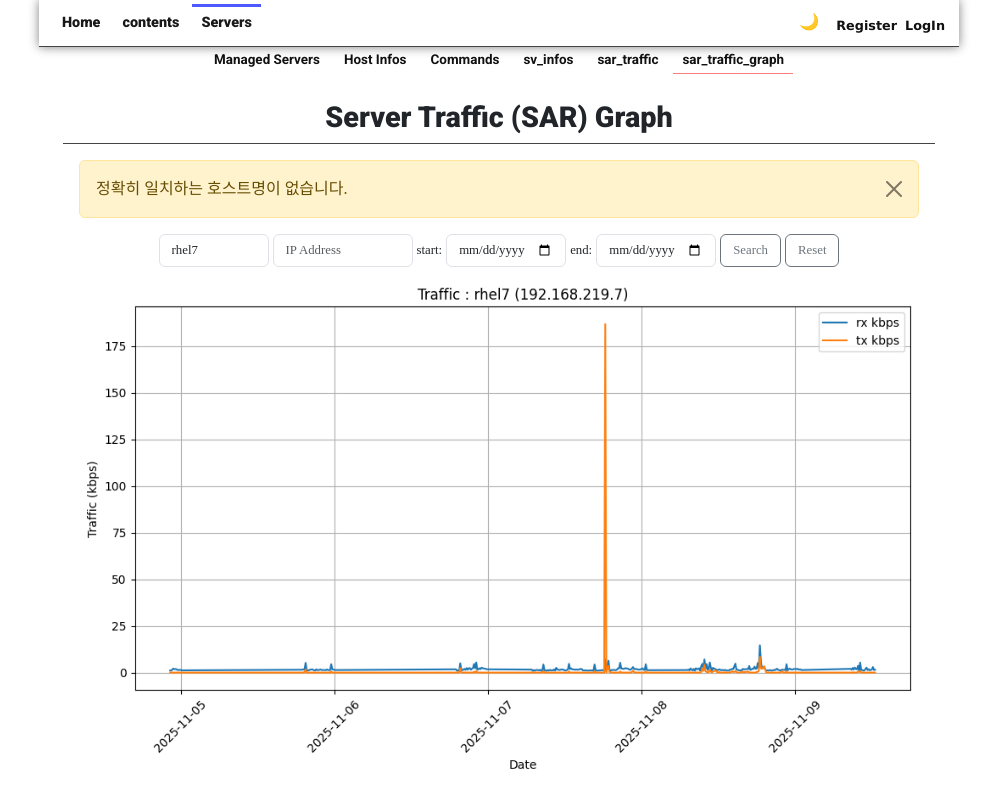
After one commit to slow333/health-check-version-2, a Flask app: page /health/sar_traffic/graph in a window 1280 px wide. The commit adds this page. Shown: the whole page, without its empty margins (141-1138 px from the left). Run offline with Flask 3, Linux system fonts and the light colour scheme; tables that the repository leaves empty hold one stand-in row (values such as "Sample post").

Commit message:
graph done

```diff
--- a/app/routes/sar_traffic_routes.py
+++ b/app/routes/sar_traffic_routes.py
@@ -9,10 +9,11 @@ from ..models.hostinfos import HostInfos
 from ..models.sar_traffic import SarTraffic
 from .pagenation import pagenation
 from .get_data.get_sar_traffic import get_sar_traffic
-import os
+from .get_data.graph_sar_traffic import get_traffic_data, plot_traffic_over_time
 import re
 from sqlalchemy import or_, and_, cast, String # type: ignore
 from datetime import datetime
+import os
 # hostname,IP,Interface,Date Time,rxkB/s,txkB/s
 
 bp = Blueprint("sar_traffic", __name__, url_prefix="/health/sar_traffic")
@@ -113,3 +114,44 @@ def index():
                   start_date=start_date,
                   end_date=end_date
                   )
+
+@bp.route("/graph")
+def graph():
+    hostname = request.args.get('hostname', '')
+    ip_address = request.args.get('ip_address', '')
+    start_date = request.args.get('start_date', '')
+    end_date = request.args.get('end_date', '')
+
+    if not hostname:
+        hostname = "rhel7"
+
+    query = db.session.query(SarTraffic)
+    # ========== Search Logic ==========
+    filters = []
+    if hostname:
+        search_hostname = db.session.query(HostInfos).filter_by(hostname=hostname).first()
+        if not search_hostname:
+            flash("정확히 일치하는 호스트명이 없습니다.", category="warning")
+            return render("health/sar_traffic/graph.html", hostname=hostname, start_date=start_date, end_date=end_date, now=datetime.utcnow)
+        filters.append(SarTraffic.hostname == hostname)
+    if ip_address:
+        filters.append(cast(SarTraffic.ip_address, String).ilike(f'%{ip_address}%'))
+    if start_date:
+        filters.append(SarTraffic.date_time >= start_date)
+    if end_date:
+        filters.append(SarTraffic.date_time <= f'{end_date} 23:59:59')
+
+    query = query.filter(and_(*filters)).order_by(SarTraffic.date_time)
+
+    df = get_traffic_data(query)
+
+    # app/static/img/sar_traffic_graph.png
+    from flask import current_app
+    img_folder = os.path.join(current_app.static_folder, 'img')
+    os.makedirs(img_folder, exist_ok=True)
+    output_path = os.path.join(img_folder, 'sar_traffic_graph.png')
+
+    hostinfo = db.session.query(HostInfos).filter_by(hostname=hostname).first()
+    plot_traffic_over_time(df, output_path, hostname=hostname, ip_address=hostinfo.ip_address)
+
+    return render("health/sar_traffic/graph.html", hostname=hostname, start_date=start_date, end_date=end_date, now=datetime.utcnow)
--- a/app/static/nav-html/_health-nav.html
+++ b/app/static/nav-html/_health-nav.html
@@ -2,6 +2,7 @@
   <li><a class="sub-url" href="/health/servers/">Managed Servers</a></li>
   <li><a class="sub-url" href="/health/hostinfos/">Host Infos</a></li>
   <li><a class="sub-url" href="/health/commands/">Commands</a></li>
-  <a class="sub-url" href="/health/svinfos/">sv_infos</a>
+  <li><a class="sub-url" href="/health/svinfos/">sv_infos</a></li>
   <li><a class="sub-url" href="/health/sar_traffic/">sar_traffic</a></li>
+  <li><a class="sub-url" href="/health/sar_traffic/graph">sar_traffic_graph</a></li>
 </ul>
--- a/app/static/nav_theme.js
+++ b/app/static/nav_theme.js
@@ -8,7 +8,8 @@ async function selectNavItems() {
       if (currLocation == item.getAttribute('href') ){
         item.classList.add('curr-url');
         if(currLocation.split('/')[3]?.length > 0){
-          const parentNode =item.parentElement?.parentElement?.parentElement?.firstElementChild;
+          const parentNode =item.parentElement?.firstElementChild;
+          // const parentNode =item.parentElement?.parentElement?.parentElement?.firstElementChild;
           parentNode.classList.add('curr-url');
         }
       }
--- a/app/templates/_navbar.html
+++ b/app/templates/_navbar.html
@@ -3,7 +3,6 @@
     <button class="navbar-btn" id="home"><a href="/home">Home</a></button>
     <button class="navbar-btn" id="contents"><a href="/contents/">contents</a></button>
     <button class="navbar-btn" id="health"><a href="/health/servers/">Servers</a></button>
-    <button class="navbar-btn" id="sar_traffic"><a href="/health/sar_traffic/generate">sar_traffic</a></button>
 
     {% if current_user.is_authenticated %}
     {% endif %}
--- a/app/templates/base.html
+++ b/app/templates/base.html
@@ -24,6 +24,8 @@
     {% with messages = get_flashed_messages(with_categories=true) %}
       {% if messages %}
         {% for category, message in messages %}
+<!-- Primary 파란색 계열, Secondary 회색 계열, Success 초록색 계열, Danger	빨간색 계열,
+Warning 노란색 계열, Info 하늘색 계열, Light 밝은 회색/흰색, Dark -->
         <div class="alert alert-{{ category }} alert-dismissible fade show m-3" role="alert">
           {{ message }}
           <button type="button" class="btn-close" data-bs-dismiss="alert" aria-label="Close"></button>
--- /dev/null
+++ b/app/templates/health/sar_traffic/graph.html
@@ -0,0 +1,24 @@
+{% extends "base.html" %}
+
+{% block title %}SAR Traffic Graph{% endblock %}
+
+{% block header %}Server Traffic (SAR) Graph{% endblock %}
+
+{% block content %}
+<div class="container mt-3 d-flex flex-column gap-2 align-items-center">
+    <form method="get" action="{{ url_for('sar_traffic.graph') }}" accept-charset="utf-8"
+          class="d-flex justify-content-between align-items-center gap-1 fs-sm">
+      <input type="text" name="hostname" placeholder="hostname"
+         value="{{ hostname }}" class="form-control d-inline-block fs-sm" style="width: 110px;">
+      <input type="text" name="ip_address" placeholder="IP Address"
+        value="{{ ip_address }}" class="form-control d-inline-block fs-sm" style="width: 140px;">
+      start:<input type="date" name="start_date" placeholder="Start date"
+         value="{{ start_date }}" class="form-control d-inline-block fs-sm" style="width: 120px;">
+      end:<input type="date" name="end_date" placeholder="End date"
+         value="{{ end_date }}" class="form-control d-inline-block fs-sm" style="width: 120px;">
+      <button type="submit" class="btn btn-outline-secondary fs-sm">Search</button>
+      <a class="btn btn-outline-secondary fs-sm" href="{{ url_for('sar_traffic.graph') }}">Reset</a>
+    </form>
+    <img src="{{ url_for('static', filename='img/sar_traffic_graph.png', t=now().timestamp()) }}" alt="SAR Traffic Graph" class="img-fluid">
+</div>
+{% endblock %}
```
Also changed, not shown: app/init_set/graph_sample.py (renamed from app/init_set/그래프 그리기.py, +3 -10 lines), app/routes/get_data/graph_sar_traffic.py (added, +42 -0 lines), app/static/img/sar_traffic_graph.png (added).
